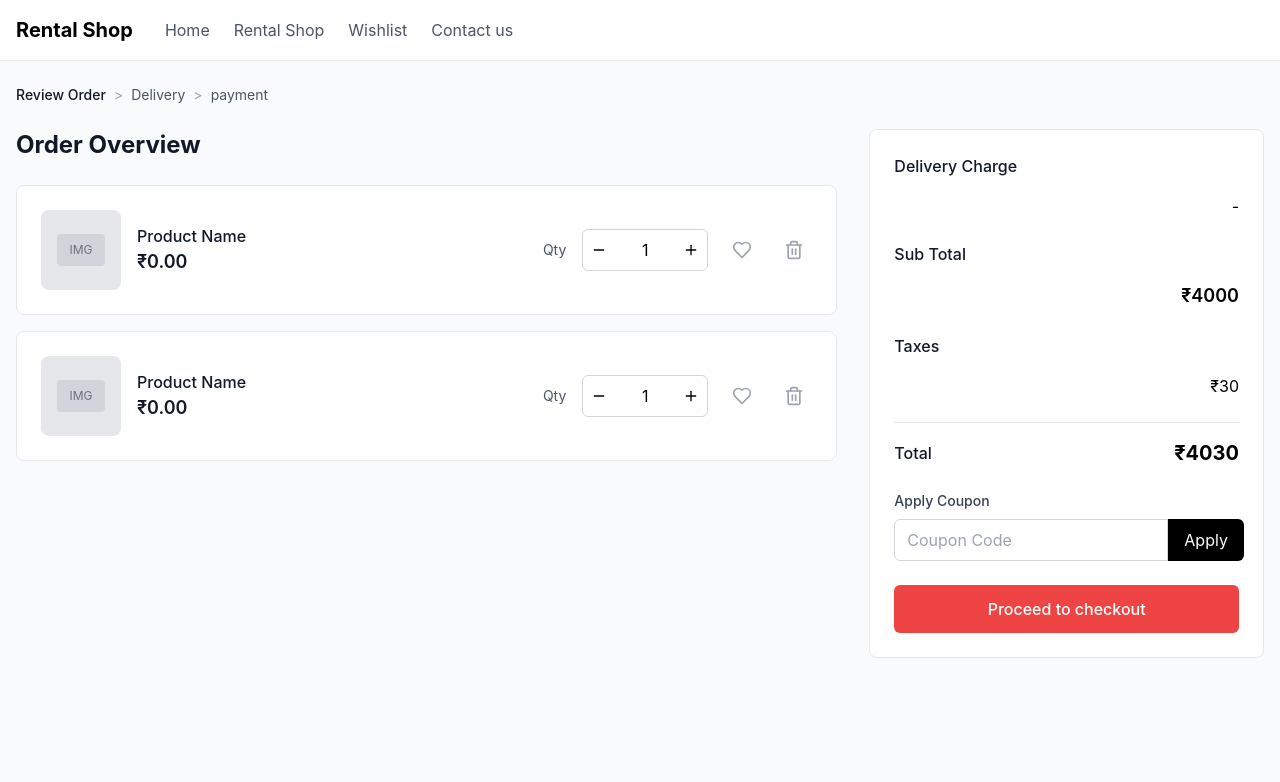
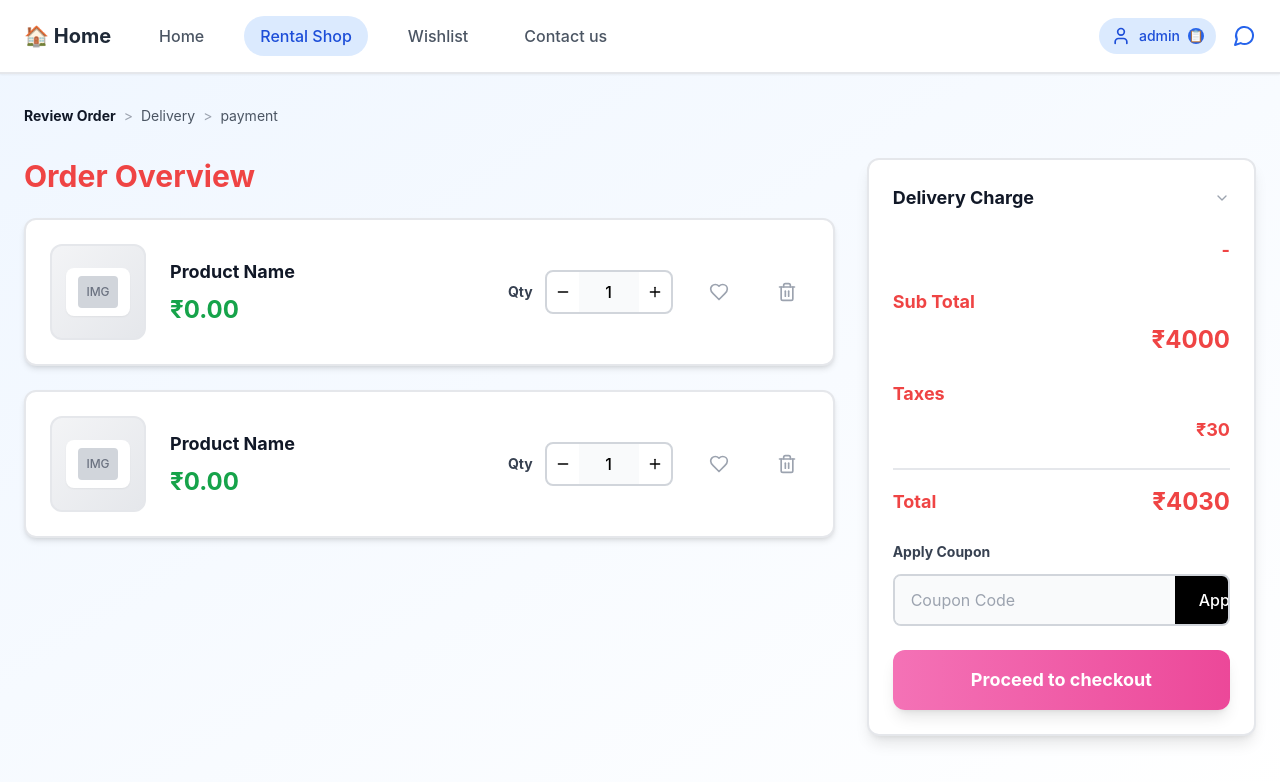
Before and after one commit to kedardk005/Odoo, a React (Create React App) app: page /shop/cart in a window 1280 px wide. Shown: the top 782 px of the page. Built offline with nearby package versions, Linux system fonts and the light colour scheme; the HTML template or start-up script is replaced by a standard one.

Commit message:
Create enhanced Cart/Review Order page matching mockup
cgen-7da3607ba4f24ee888a55c0bd7c72f8a

```diff
--- a/src/pages/Cart.js
+++ b/src/pages/Cart.js
@@ -1,6 +1,6 @@
 import React, { useState } from 'react';
 import { Link } from 'react-router-dom';
-import { Minus, Plus, Heart, Trash2 } from 'lucide-react';
+import { Minus, Plus, Heart, Trash2, ShoppingCart, User, MessageCircle, ChevronDown } from 'lucide-react';
 
 const Cart = () => {
   const [couponCode, setCouponCode] = useState('');
@@ -38,29 +38,54 @@ const Cart = () => {
   const total = subtotal + deliveryCharge + taxes;
 
   return (
-    <div className="min-h-screen bg-gray-50">
+    <div className="min-h-screen bg-gradient-to-br from-blue-50 to-white">
       {/* Header */}
-      <header className="bg-white border-b border-gray-200">
-        <div className="container mx-auto px-4 py-4">
+      <header className="bg-white border-b-2 border-gray-200 shadow-sm">
+        <div className="container mx-auto px-6 py-4">
           <div className="flex items-center justify-between">
             <div className="flex items-center space-x-8">
-              <Link to="/shop" className="text-xl font-bold">Rental Shop</Link>
+              <Link to="/shop" className="text-xl font-bold text-gray-800 hover:text-blue-600 transition-colors">
+                🏠 Home
+              </Link>
               <nav className="hidden md:flex space-x-6">
-                <Link to="/shop" className="text-gray-600 hover:text-gray-900">Home</Link>
-                <Link to="/shop" className="text-gray-600 hover:text-gray-900">Rental Shop</Link>
-                <Link to="/shop/wishlist" className="text-gray-600 hover:text-gray-900">Wishlist</Link>
-                <Link to="/shop/contact" className="text-gray-600 hover:text-gray-900">Contact us</Link>
+                <Link to="/shop" className="px-4 py-2 text-gray-600 hover:text-blue-600 hover:bg-blue-50 rounded-full transition-all duration-200 font-medium">
+                  Home
+                </Link>
+                <Link to="/shop" className="px-4 py-2 bg-blue-100 text-blue-700 rounded-full font-medium">
+                  Rental Shop
+                </Link>
+                <Link to="/shop/wishlist" className="px-4 py-2 text-gray-600 hover:text-blue-600 hover:bg-blue-50 rounded-full transition-all duration-200 font-medium">
+                  Wishlist
+                </Link>
+                <Link to="/shop/contact" className="px-4 py-2 text-gray-600 hover:text-blue-600 hover:bg-blue-50 rounded-full transition-all duration-200 font-medium">
+                  Contact us
+                </Link>
               </nav>
+            </div>
+
+            <div className="flex items-center space-x-4">
+              <div className="relative group">
+                <button className="flex items-center space-x-2 bg-blue-100 text-blue-700 px-3 py-2 rounded-full hover:bg-blue-200 transition-all duration-200">
+                  <User className="h-5 w-5" />
+                  <span className="text-sm font-medium">admin</span>
+                  <div className="w-4 h-4 bg-blue-600 rounded-full flex items-center justify-center">
+                    <span className="text-white text-xs">📋</span>
+                  </div>
+                </button>
+              </div>
+              <Link to="/shop/contact" className="text-blue-600 hover:text-blue-800 transition-colors">
+                <MessageCircle className="h-6 w-6" />
+              </Link>
             </div>
           </div>
         </div>
       </header>
 
-      <div className="container mx-auto px-4 py-6">
+      <div className="container mx-auto px-6 py-8">
         {/* Breadcrumb */}
-        <nav className="mb-6">
+        <nav className="mb-8">
           <div className="flex items-center space-x-2 text-sm">
-            <span className="text-gray-900 font-medium">Review Order</span>
+            <span className="text-gray-900 font-bold">Review Order</span>
             <span className="text-gray-400">&gt;</span>
             <span className="text-gray-600">Delivery</span>
             <span className="text-gray-400">&gt;</span>
@@ -71,48 +96,52 @@ const Cart = () => {
         <div className="grid grid-cols-1 lg:grid-cols-3 gap-8">
           {/* Cart Items */}
           <div className="lg:col-span-2 space-y-6">
-            <h1 className="text-2xl font-bold text-gray-900">Order Overview</h1>
+            <h1 className="text-3xl font-bold text-red-500">Order Overview</h1>
 
-            <div className="space-y-4">
+            <div className="space-y-6">
               {cartItems.map((item) => (
-                <div key={item.id} className="bg-white border border-gray-200 rounded-lg p-6">
-                  <div className="flex items-center space-x-4">
-                    <div className="w-20 h-20 bg-gray-200 rounded-lg flex items-center justify-center">
-                      <div className="w-12 h-8 bg-gray-300 rounded flex items-center justify-center">
-                        <span className="text-gray-500 text-xs">IMG</span>
+                <div key={item.id} className="bg-white border-2 border-gray-200 rounded-xl p-6 shadow-md hover:shadow-lg transition-shadow duration-300">
+                  <div className="flex items-center space-x-6">
+                    <div className="w-24 h-24 bg-gradient-to-br from-gray-100 to-gray-200 rounded-xl border-2 border-gray-200 flex items-center justify-center">
+                      <div className="w-16 h-12 bg-white rounded-lg flex items-center justify-center shadow-sm">
+                        <div className="w-10 h-8 bg-gray-300 rounded flex items-center justify-center">
+                          <span className="text-gray-500 text-xs font-medium">IMG</span>
+                        </div>
                       </div>
                     </div>
 
                     <div className="flex-1">
-                      <h3 className="font-medium text-gray-900">{item.name}</h3>
-                      <p className="text-lg font-semibold text-gray-900">₹{item.price.toFixed(2)}</p>
+                      <h3 className="font-bold text-gray-900 text-lg mb-2">{item.name}</h3>
+                      <p className="text-2xl font-bold text-green-600">₹{item.price.toFixed(2)}</p>
                     </div>
 
-                    <div className="flex items-center space-x-4">
-                      <span className="text-sm text-gray-600">Qty</span>
-                      <div className="flex items-center border border-gray-300 rounded-md">
+                    <div className="flex items-center space-x-6">
+                      <div className="flex items-center space-x-3">
+                        <span className="text-sm font-bold text-gray-700">Qty</span>
+                        <div className="flex items-center border-2 border-gray-300 rounded-lg overflow-hidden">
                           <button
                             onClick={() => updateQuantity(item.id, item.quantity - 1)}
-                          className="p-2 hover:bg-gray-50"
+                            className="p-2 hover:bg-gray-100 transition-colors"
                           >
                             <Minus size={16} />
                           </button>
-                        <span className="px-4 py-2 text-center min-w-[60px]">{item.quantity}</span>
+                          <span className="px-4 py-2 text-center min-w-[60px] font-medium bg-gray-50">{item.quantity}</span>
                           <button
                             onClick={() => updateQuantity(item.id, item.quantity + 1)}
-                          className="p-2 hover:bg-gray-50"
+                            className="p-2 hover:bg-gray-100 transition-colors"
                           >
                             <Plus size={16} />
                           </button>
                         </div>
+                      </div>
 
-                      <button className="p-2 text-gray-400 hover:text-red-500">
+                      <button className="p-3 text-gray-400 hover:text-pink-500 hover:bg-pink-50 rounded-lg transition-all duration-200">
                         <Heart size={20} />
                       </button>
 
                       <button
                         onClick={() => removeItem(item.id)}
-                        className="p-2 text-gray-400 hover:text-red-500"
+                        className="p-3 text-gray-400 hover:text-red-500 hover:bg-red-50 rounded-lg transition-all duration-200"
                       >
                         <Trash2 size={20} />
                       </button>
@@ -125,42 +154,45 @@ const Cart = () => {
 
           {/* Order Summary */}
           <div className="space-y-6">
-            <div className="bg-white border border-gray-200 rounded-lg p-6">
-              <h2 className="font-medium text-gray-900 mb-4">Delivery Charge</h2>
-              <p className="text-right">-</p>
+            <div className="bg-white border-2 border-gray-200 rounded-xl p-6 shadow-lg">
+              <div className="flex items-center justify-between mb-6">
+                <h2 className="font-bold text-gray-900 text-lg">Delivery Charge</h2>
+                <ChevronDown size={16} className="text-gray-400" />
+              </div>
+              <p className="text-right text-lg font-bold text-red-500 mb-6">-</p>
 
-              <h2 className="font-medium text-gray-900 mt-6 mb-4">Sub Total</h2>
-              <p className="text-right text-lg font-semibold">₹{subtotal}</p>
+              <h2 className="font-bold text-red-500 text-lg mb-2">Sub Total</h2>
+              <p className="text-right text-2xl font-bold text-red-500 mb-6">₹{subtotal}</p>
 
-              <h2 className="font-medium text-gray-900 mt-6 mb-4">Taxes</h2>
-              <p className="text-right">₹{taxes}</p>
+              <h2 className="font-bold text-red-500 text-lg mb-2">Taxes</h2>
+              <p className="text-right text-lg font-bold text-red-500 mb-6">₹{taxes}</p>
 
-              <div className="border-t border-gray-200 mt-6 pt-4">
+              <div className="border-t-2 border-gray-200 pt-4 mb-6">
                 <div className="flex justify-between items-center">
-                  <h2 className="font-medium text-gray-900">Total</h2>
-                  <p className="text-xl font-bold">₹{total}</p>
+                  <h2 className="font-bold text-red-500 text-lg">Total</h2>
+                  <p className="text-2xl font-bold text-red-500">₹{total}</p>
                 </div>
               </div>
 
               {/* Coupon */}
-              <div className="mt-6">
-                <label className="block text-sm font-medium text-gray-700 mb-2">Apply Coupon</label>
-                <div className="flex">
+              <div className="mb-6">
+                <label className="block text-sm font-bold text-gray-700 mb-3">Apply Coupon</label>
+                <div className="flex overflow-hidden rounded-lg border-2 border-gray-300">
                   <input
                     type="text"
                     value={couponCode}
                     onChange={(e) => setCouponCode(e.target.value)}
                     placeholder="Coupon Code"
-                    className="flex-1 px-3 py-2 border border-gray-300 rounded-l-md focus:outline-none focus:ring-2 focus:ring-black"
+                    className="flex-1 px-4 py-3 focus:outline-none bg-gray-50"
                   />
-                  <button className="bg-black text-white px-4 py-2 rounded-r-md hover:bg-gray-800 transition-colors">
+                  <button className="bg-black text-white px-6 py-3 hover:bg-gray-800 transition-colors font-medium">
                     Apply
                   </button>
                 </div>
               </div>
 
               <Link to="/shop/checkout">
-                <button className="w-full mt-6 bg-red-500 text-white py-3 rounded-md hover:bg-red-600 transition-colors font-medium">
+                <button className="w-full bg-gradient-to-r from-pink-400 to-pink-500 text-white py-4 rounded-xl hover:from-pink-500 hover:to-pink-600 transition-all duration-200 font-bold text-lg shadow-lg hover:shadow-xl transform hover:scale-105">
                   Proceed to checkout
                 </button>
               </Link>
```
Lines whose indentation alone changed are shown as unchanged.
